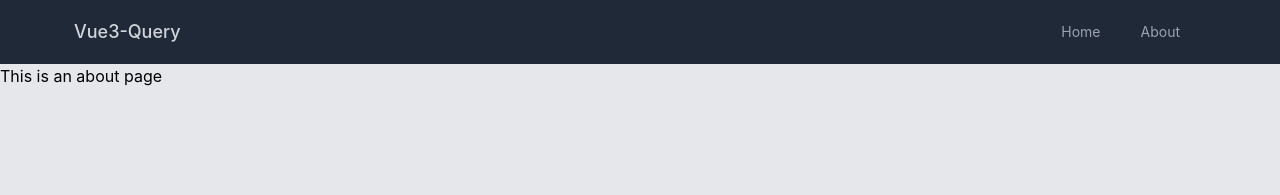
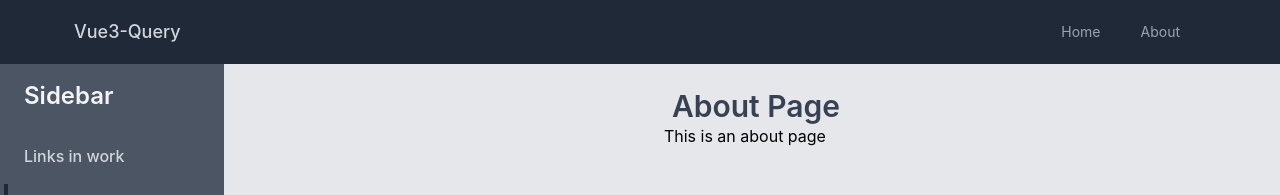
Before and after one commit to alexnas/vue-query-usage, a Vue app: page /about in a window 1280 px wide. Shown: the top 195 px of the page. Built offline with nearby package versions, Linux system fonts and the light colour scheme; some icons are missing; what @tanstack/vue-query would draw is missing.

Commit message:
Style main page

```diff
--- a/src/layouts/DefaultLayout.vue
+++ b/src/layouts/DefaultLayout.vue
@@ -5,7 +5,7 @@ import AppSidebar from '@/components/sidebar/AppSidebar.vue'
 </script>
 
 <template>
-  <div class="font-roboto flex h-screen flex-col bg-gray-200">
+  <div class="font-roboto flex h-screen flex-col bg-gray-200 dark:bg-gray-500">
     <AppHeader />
 
     <main class="flex flex-1 overflow-hidden">
--- a/src/router/routes.ts
+++ b/src/router/routes.ts
@@ -13,7 +13,7 @@ const routes: Array<RouteRecordRaw> = [
     path: '/about',
     name: 'About',
     component: () => import('@/views/AboutView.vue'),
-    meta: { layout: NoSidebarLayout }
+    meta: { layout: DefaultLayout }
   },
 
   {
--- a/src/views/AboutView.vue
+++ b/src/views/AboutView.vue
@@ -1,7 +1,10 @@
-<script setup lang="ts"></script>
+<script setup lang="ts">
+import MainViewContainer from '@/views/MainViewContainer.vue'
+const pageTitle = 'About Page'
+</script>
 
 <template>
-  <div class="container">
+  <main-view-container :pageTitle="pageTitle">
     <h1>This is an about page</h1>
-  </div>
+  </main-view-container>
 </template>
--- a/src/views/HomeView.vue
+++ b/src/views/HomeView.vue
@@ -1,7 +1,10 @@
-<script setup lang="ts"></script>
+<script setup lang="ts">
+import MainViewContainer from '@/views/MainViewContainer.vue'
+const pageTitle = 'Home Page'
+</script>
 
 <template>
-  <div class="container">
+  <main-view-container :pageTitle="pageTitle">
     <h1>This is an home page</h1>
-  </div>
+  </main-view-container>
 </template>
--- /dev/null
+++ b/src/views/MainViewContainer.vue
@@ -0,0 +1,26 @@
+<script setup lang="ts">
+defineProps({
+  pageTitle: {
+    type: String,
+    default: ' Table View'
+  }
+})
+</script>
+
+<template>
+  <div
+    class="relative mx-auto my-6 flex flex-col overflow-y-auto px-2 dark:text-gray-200 sm:px-6 lg:px-8"
+  >
+    <div class="flex items-center justify-between">
+      <div class="w-full">
+        <h1 class="pl-2 text-3xl font-semibold text-gray-700 dark:text-gray-200">
+          {{ pageTitle }}
+        </h1>
+      </div>
+    </div>
+
+    <slot />
+  </div>
+</template>
+
+<style scoped></style>
--- a/src/views/NotFoundView.vue
+++ b/src/views/NotFoundView.vue
@@ -1,9 +1,14 @@
-<script setup lang="ts"></script>
+<script setup lang="ts">
+import MainViewContainer from '@/views/MainViewContainer.vue'
+const pageTitle = 'Ooops - there is no such page...'
+</script>
 
 <template>
-  <div class="container">
-    <div class="mr-10 mt-5 text-right">
-      <router-link :to="{ path: '/' }" replace>Back to Home</router-link>
+  <main-view-container :pageTitle="pageTitle">
+    <div class="container">
+      <div class="mr-10 mt-5 text-right">
+        <router-link :to="{ path: '/' }" replace>Back to Home</router-link>
+      </div>
     </div>
-  </div>
+  </main-view-container>
 </template>
```
